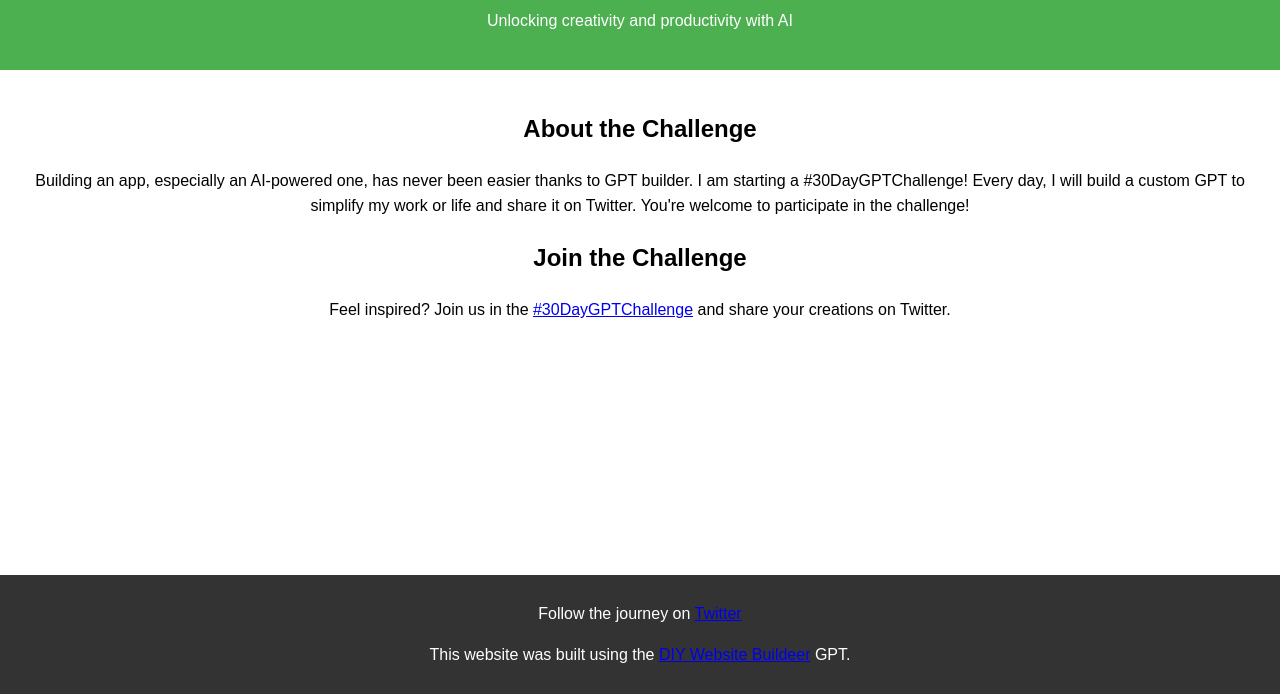
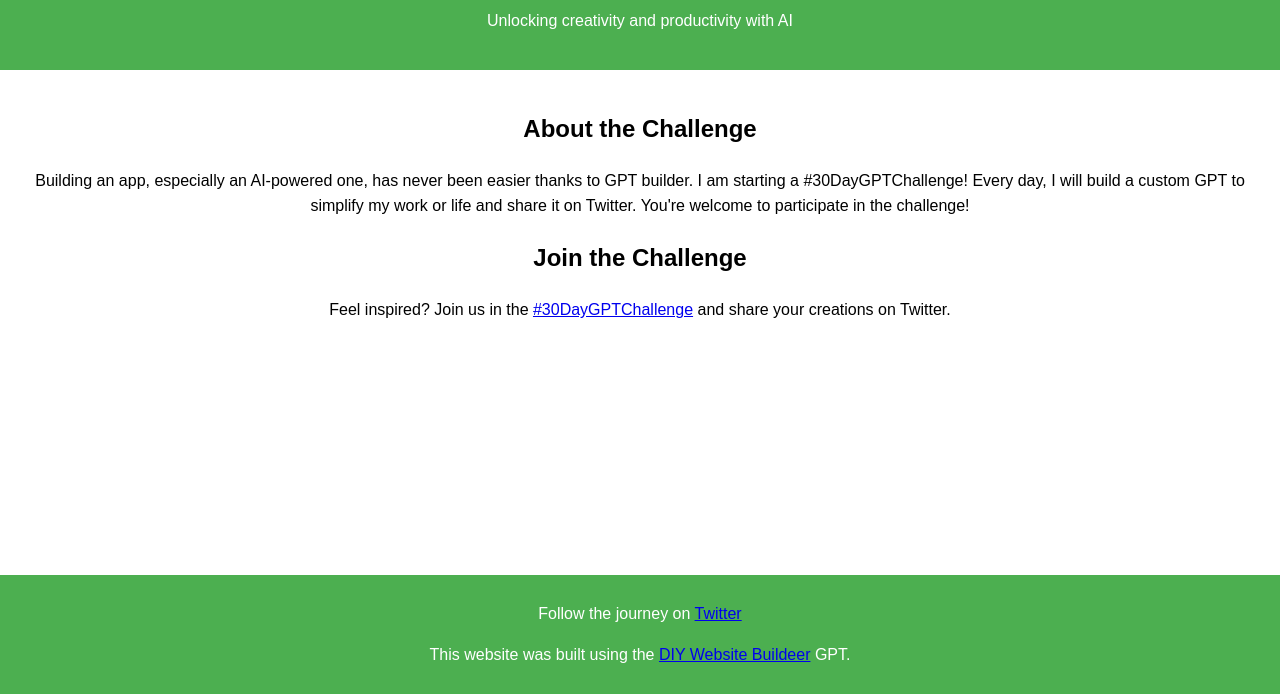
Before and after one commit to micrum/30DayGPTChallenge, a plain HTML site: page index.html in a window 1280 px wide. Shown: the part 106-800 px from the top of the page. Drawn offline with Linux system fonts and the light colour scheme.

Commit message:
Update style.css

```diff
--- a/style.css
+++ b/style.css
@@ -24,7 +24,7 @@ header {
 }
 
 footer {
-    background-color: #333;
+    background-color: #4CAF50;
     color: white;
     padding: 10px 0;
 }
```
